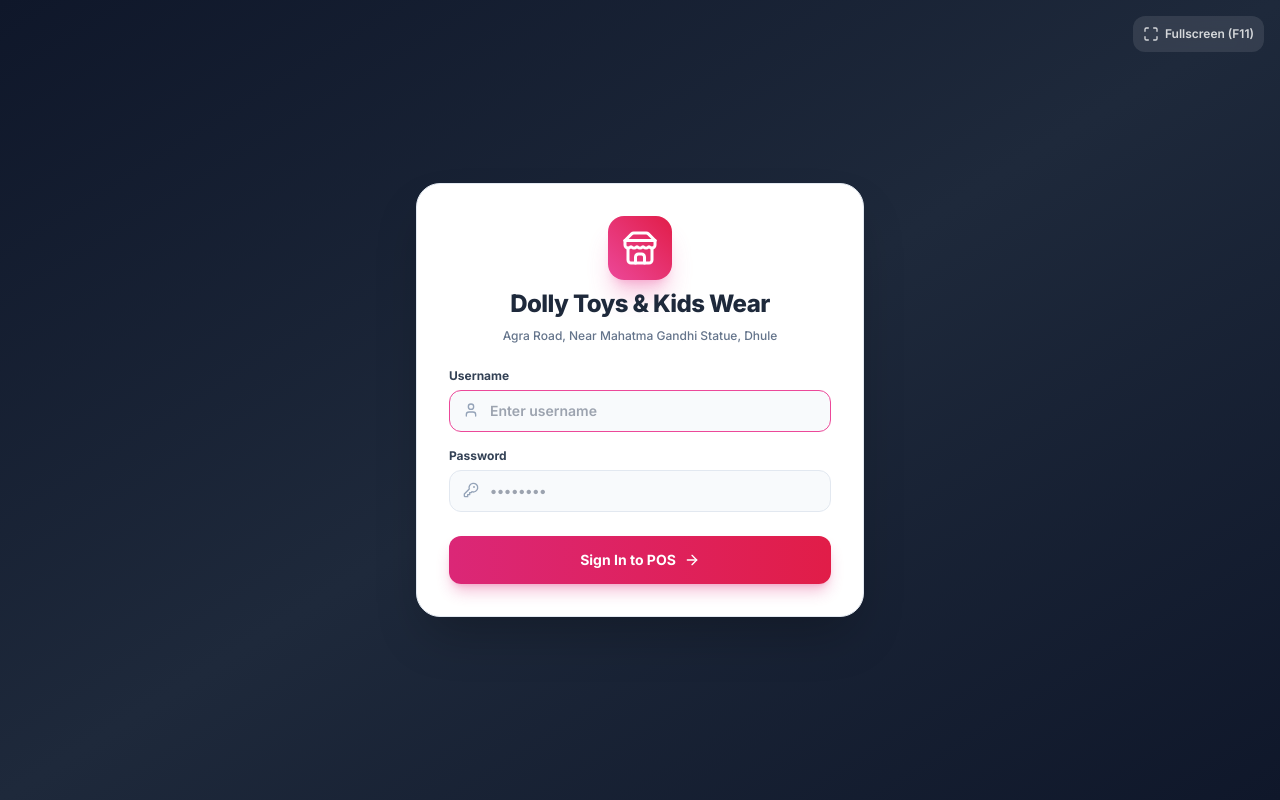
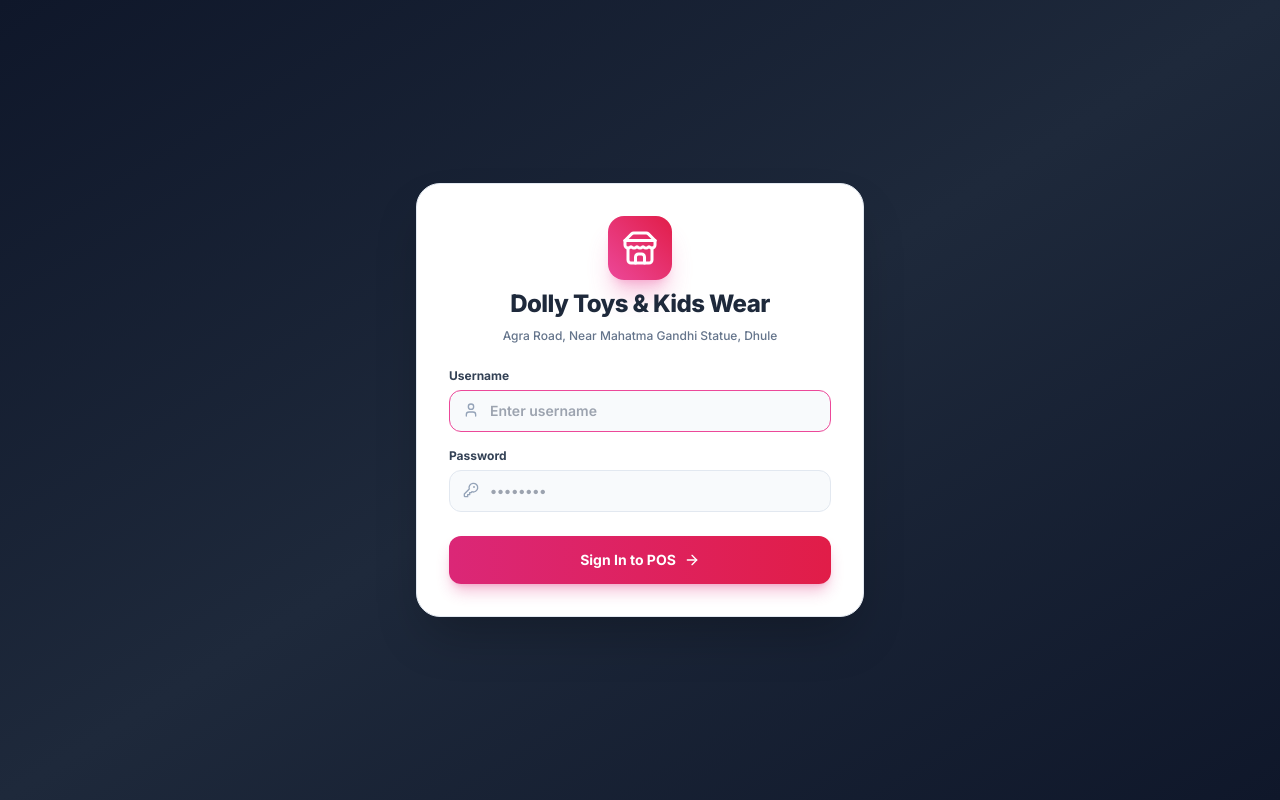
Before and after one commit to StayHiddenForMe/DollyPOS, a React (Vite) app in the folder frontend/: page /login in a window 1280 px wide. Built offline with nearby package versions, Linux system fonts and the light colour scheme.

Commit message:
fix: run in maximized mode without trapping Escape key so internal shortcuts work smoothly

```diff
--- a/frontend/src/components/layout/Navbar.tsx
+++ b/frontend/src/components/layout/Navbar.tsx
@@ -14,9 +14,7 @@ import {
   Check,
   Database,
   Sun,
-  Moon,
-  Maximize,
-  Minimize
+  Moon
 } from 'lucide-react';
 import { useThemeStore } from '../../store/themeStore';
 import { formatINR } from '../../utils/formatters';
@@ -26,29 +24,10 @@ export const Navbar: React.FC = () => {
   const { settings } = useSettingStore();
   const { theme, toggleTheme } = useThemeStore();
 
-  const [isFullscreen, setIsFullscreen] = useState(false);
   const [alerts, setAlerts] = useState<any>(null);
   const [isAlertsOpen, setIsAlertsOpen] = useState(false);
   const [dismissedAlerts, setDismissedAlerts] = useState<string[]>([]);
   const [isAnniversaryDismissed, setIsAnniversaryDismissed] = useState(false);
-
-  useEffect(() => {
-    const onFsChange = () => {
-      setIsFullscreen(!!document.fullscreenElement);
-    };
-    document.addEventListener('fullscreenchange', onFsChange);
-    return () => document.removeEventListener('fullscreenchange', onFsChange);
-  }, []);
-
-  const toggleFullscreen = () => {
-    if (!document.fullscreenElement) {
-      document.documentElement.requestFullscreen().catch(() => {});
-    } else {
-      if (document.exitFullscreen) {
-        document.exitFullscreen().catch(() => {});
-      }
-    }
-  };
 
   // Dynamic Shop Anniversary Check from StoreSettings
   const anniversaryData = alerts?.anniversary;
@@ -139,20 +118,7 @@ export const Navbar: React.FC = () => {
       </div>
 
       {/* Right controls */}
-      <div className="flex items-center space-x-2">
-        {/* Fullscreen Mode Toggle Button */}
-        <button
-          onClick={toggleFullscreen}
-          className="p-2 rounded-xl text-slate-500 hover:text-indigo-600 hover:bg-slate-100 dark:hover:bg-slate-800 transition-colors"
-          title={isFullscreen ? "Exit Fullscreen (F11 / Esc)" : "Enter Fullscreen Mode (F11)"}
-        >
-          {isFullscreen ? (
-            <Minimize className="w-4 h-4 text-indigo-500" />
-          ) : (
-            <Maximize className="w-4 h-4" />
-          )}
-        </button>
-
+      <div className="flex items-center space-x-3">
         {/* Light / Dark Mode Toggle Button */}
         <button
           onClick={toggleTheme}
--- a/frontend/src/pages/LoginPage.tsx
+++ b/frontend/src/pages/LoginPage.tsx
@@ -1,45 +1,21 @@
-import React, { useState, useEffect } from 'react';
+import React, { useState } from 'react';
 import { useNavigate } from 'react-router-dom';
 import { useAuthStore } from '../store/authStore';
 import api from '../utils/api';
-import { Store, Lock, User, KeyRound, AlertCircle, ArrowRight, Maximize, Minimize } from 'lucide-react';
+import { Store, Lock, User, KeyRound, AlertCircle, ArrowRight } from 'lucide-react';
 
 export const LoginPage: React.FC = () => {
   const [username, setUsername] = useState('');
   const [password, setPassword] = useState('');
   const [error, setError] = useState<string | null>(null);
   const [isLoading, setIsLoading] = useState(false);
-  const [isFullscreen, setIsFullscreen] = useState(false);
   const { login } = useAuthStore();
   const navigate = useNavigate();
-
-  useEffect(() => {
-    const onFsChange = () => {
-      setIsFullscreen(!!document.fullscreenElement);
-    };
-    document.addEventListener('fullscreenchange', onFsChange);
-    return () => document.removeEventListener('fullscreenchange', onFsChange);
-  }, []);
-
-  const toggleFullscreen = () => {
-    if (!document.fullscreenElement) {
-      document.documentElement.requestFullscreen().catch(() => {});
-    } else {
-      if (document.exitFullscreen) {
-        document.exitFullscreen().catch(() => {});
-      }
-    }
-  };
 
   const handleLogin = async (e: React.FormEvent) => {
     e.preventDefault();
     setError(null);
     setIsLoading(true);
-
-    // Ensure Fullscreen mode is engaged
-    if (!document.fullscreenElement) {
-      document.documentElement.requestFullscreen().catch(() => {});
-    }
 
     try {
       const res = await api.post('/auth/login', { username, password });
@@ -53,26 +29,7 @@ export const LoginPage: React.FC = () => {
   };
 
   return (
-    <div className="min-h-screen bg-gradient-to-br from-slate-900 via-slate-800 to-slate-900 flex items-center justify-center p-4 select-none relative">
-      {/* Top Fullscreen Toggle Button */}
-      <button
-        onClick={toggleFullscreen}
-        className="absolute top-4 right-4 p-2.5 rounded-xl bg-white/10 hover:bg-white/20 text-white/80 hover:text-white transition-all backdrop-blur-md flex items-center gap-1.5 text-xs font-semibold"
-        title={isFullscreen ? "Exit Fullscreen (F11 / Esc)" : "Enter Fullscreen Mode (F11)"}
-      >
-        {isFullscreen ? (
-          <>
-            <Minimize className="w-4 h-4 text-pink-400" />
-            <span className="hidden sm:inline">Exit Fullscreen</span>
-          </>
-        ) : (
-          <>
-            <Maximize className="w-4 h-4" />
-            <span className="hidden sm:inline">Fullscreen (F11)</span>
-          </>
-        )}
-      </button>
-
+    <div className="min-h-screen bg-gradient-to-br from-slate-900 via-slate-800 to-slate-900 flex items-center justify-center p-4 select-none">
       <div className="w-full max-w-md bg-white dark:bg-slate-900 rounded-3xl shadow-2xl border border-slate-200 dark:border-slate-800 overflow-hidden p-8 space-y-6">
         {/* Header & Logo */}
         <div className="text-center space-y-2">
```
Also changed, not shown: 1 other file (tests, documents, lock files or other folders).
